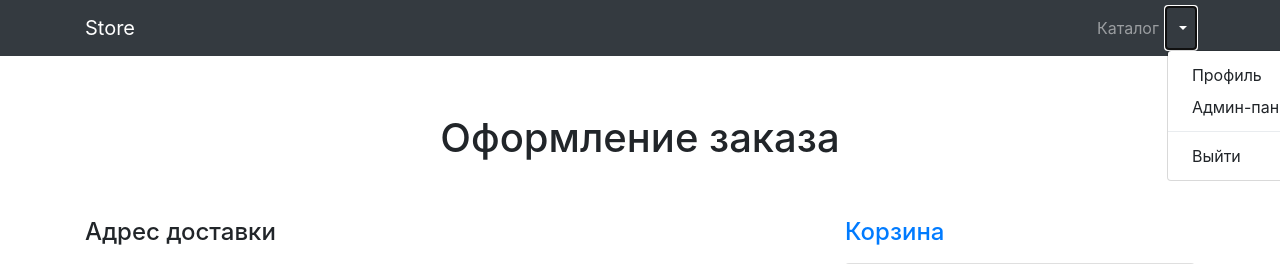
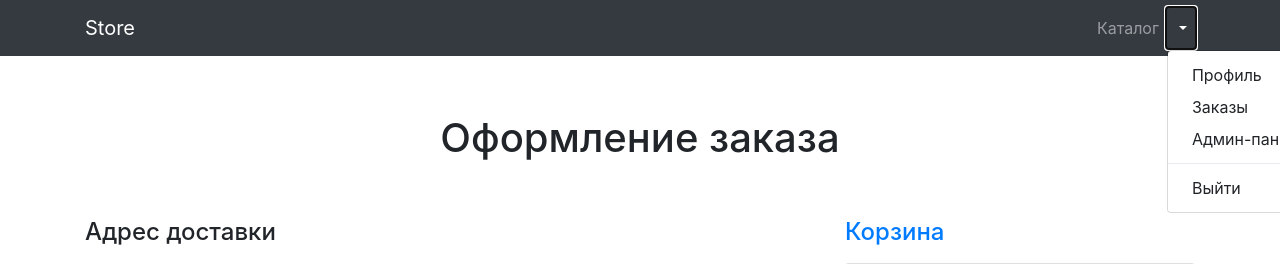
Before and after one commit to Maratq/my_store, a Django app: page /orders/order-create/ in a window 1280 px wide, after a click that opens the changed part. Shown: the top 264 px of the page. Run offline with Django 3.2, Linux system fonts and the light colour scheme; a user stored in the database is signed in; tables that the repository leaves empty hold one stand-in row (values such as "Sample post"); some libraries are stand-ins or nearby versions.

Commit message:
added button orders

```diff
--- a/store/products/templates/products/base.html
+++ b/store/products/templates/products/base.html
@@ -45,6 +45,9 @@
                         <li>
                             <a class="dropdown-item" href="{% url 'users:profile' user.id %}">Профиль</a>
                         </li>
+                        <li>
+                            <a class="dropdown-item" href="{% url 'orders:orders_list' %}">Заказы</a>
+                        </li>
                         {% if user.is_superuser or user.is_staff %}
                         <li>
                             <a class="dropdown-item" href="{% url 'admin:index' %}">
```
